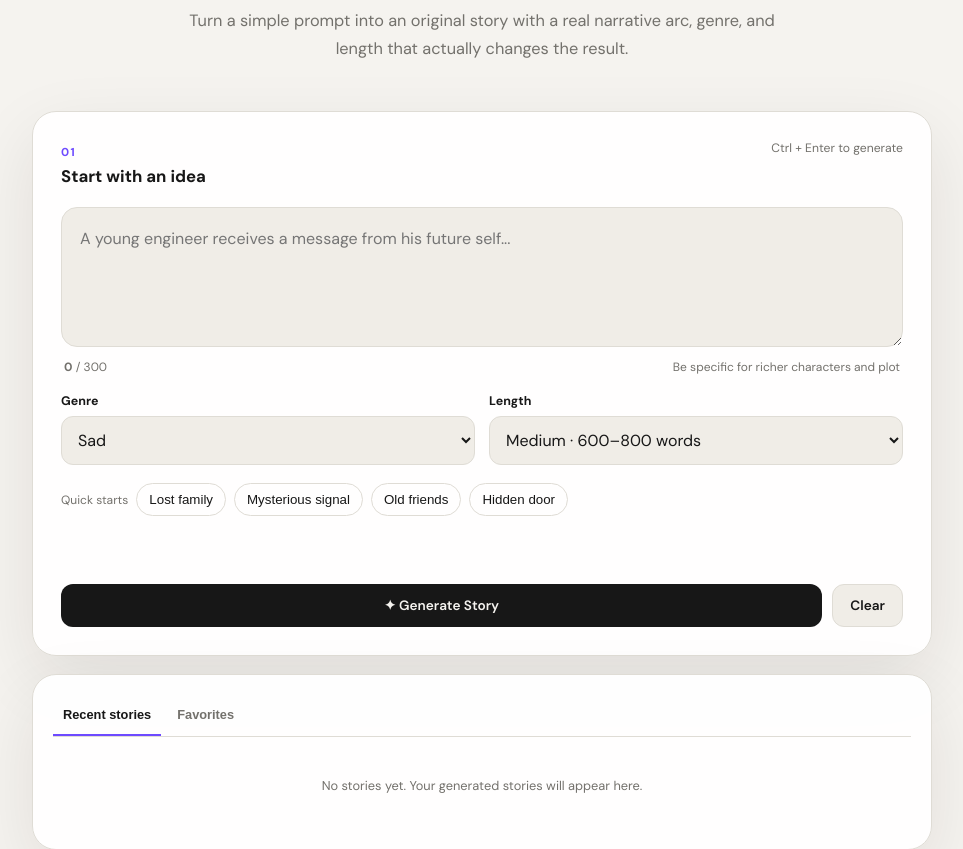
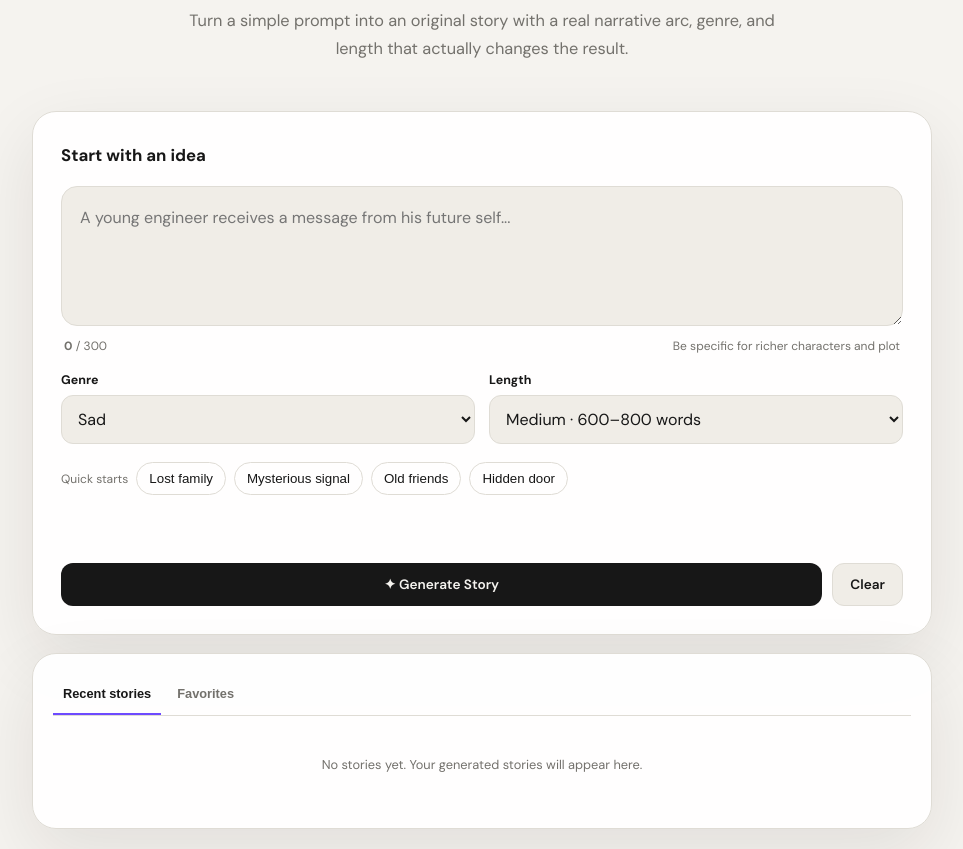
Before and after one commit to jagadeesanr2005-dot/AI-Story-Generator, a Flask app: page / in a window 1280 px wide. Shown: the part 461-1310 px from the top of the page, without its empty margins (158-1121 px from the left). Run offline with Flask 3, Linux system fonts and the light colour scheme.

Commit message:
reomved the unmanted text

```diff
--- a/templates/index.html
+++ b/templates/index.html
@@ -21,7 +21,7 @@
 </header>
 <main class="container">
 <section class="composer card">
-  <div class="section-heading"><div><span class="step">01</span><h2>Start with an idea</h2></div><span class="hint">Ctrl + Enter to generate</span></div>
+  <div class="section-heading"><div><span class="step"></span><h2>Start with an idea</h2></div></div>
   <textarea id="promptInput" maxlength="300" rows="4" placeholder="A young engineer receives a message from his future self..."></textarea>
   <div class="input-footer"><span><b id="charCount">0</b> / 300</span><span>Be specific for richer characters and plot</span></div>
   <div class="controls-row">
```
